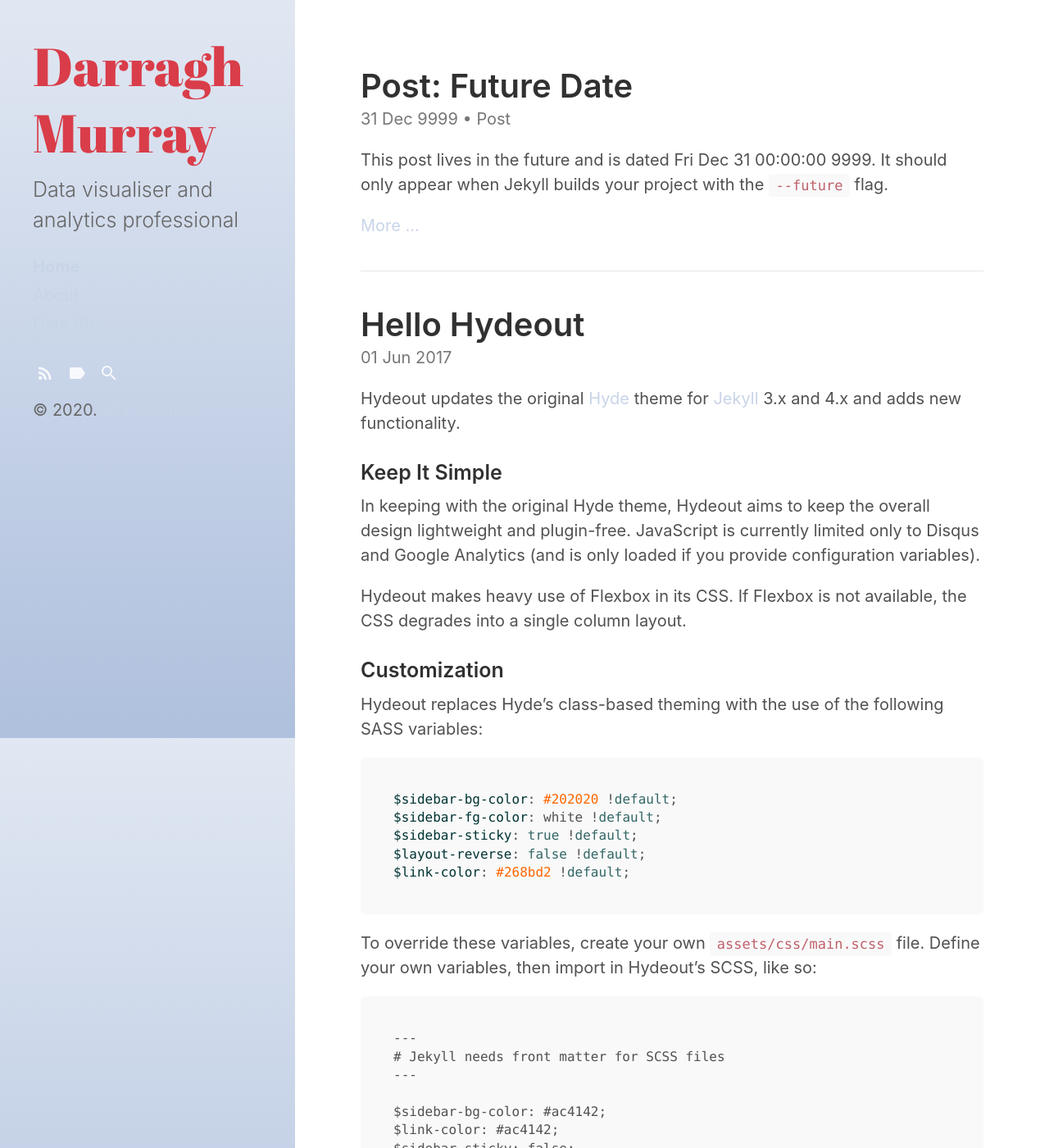
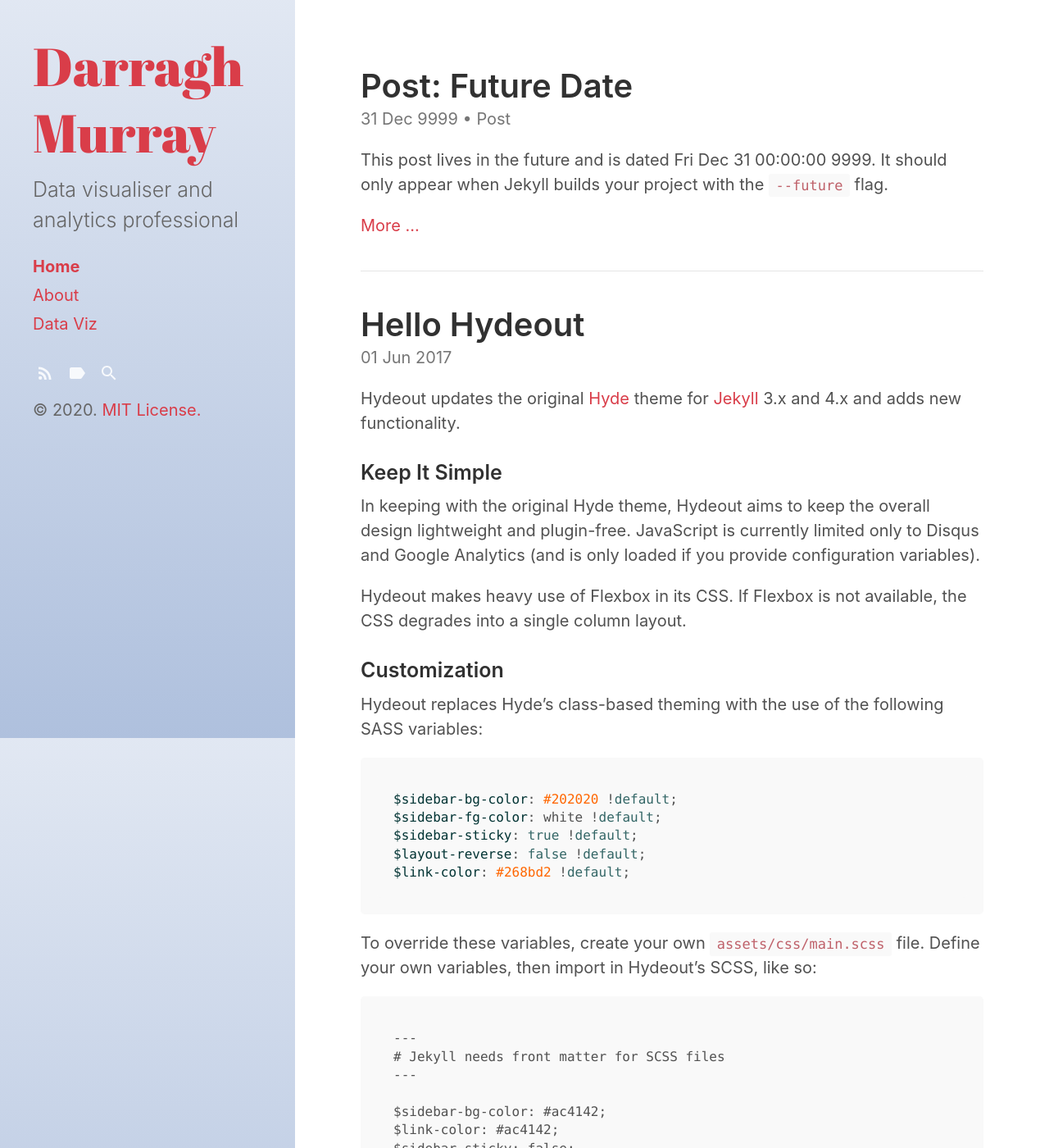
Before and after one commit to dbmurray/dbmurray.github.io, a Jekyll site: the page built from index.html, in a window 1280 px wide and 1400 px high. Shown: the whole window at 82% size. Built offline with Jekyll 4.4.1, drawn with Linux system fonts in a browser that asks for light colours; the list of posts is cut into pages by our own code.

Commit message:
Update main.scss

```diff
--- a/assets/css/main.scss
+++ b/assets/css/main.scss
@@ -5,7 +5,7 @@
 $sidebar-bg-color: #C8D4E8;
 $sidebar-title-color: #D93D49;
 $sidebar-text-color: #666666;
-$sidebar-link-color: #C8D4E8;
-$link-color: #C8D4E8;
+$sidebar-link-color: #D93D49;
+$link-color: #D93D49;
 $sidebar-sticky: false;
 @import "hydeout";
```
